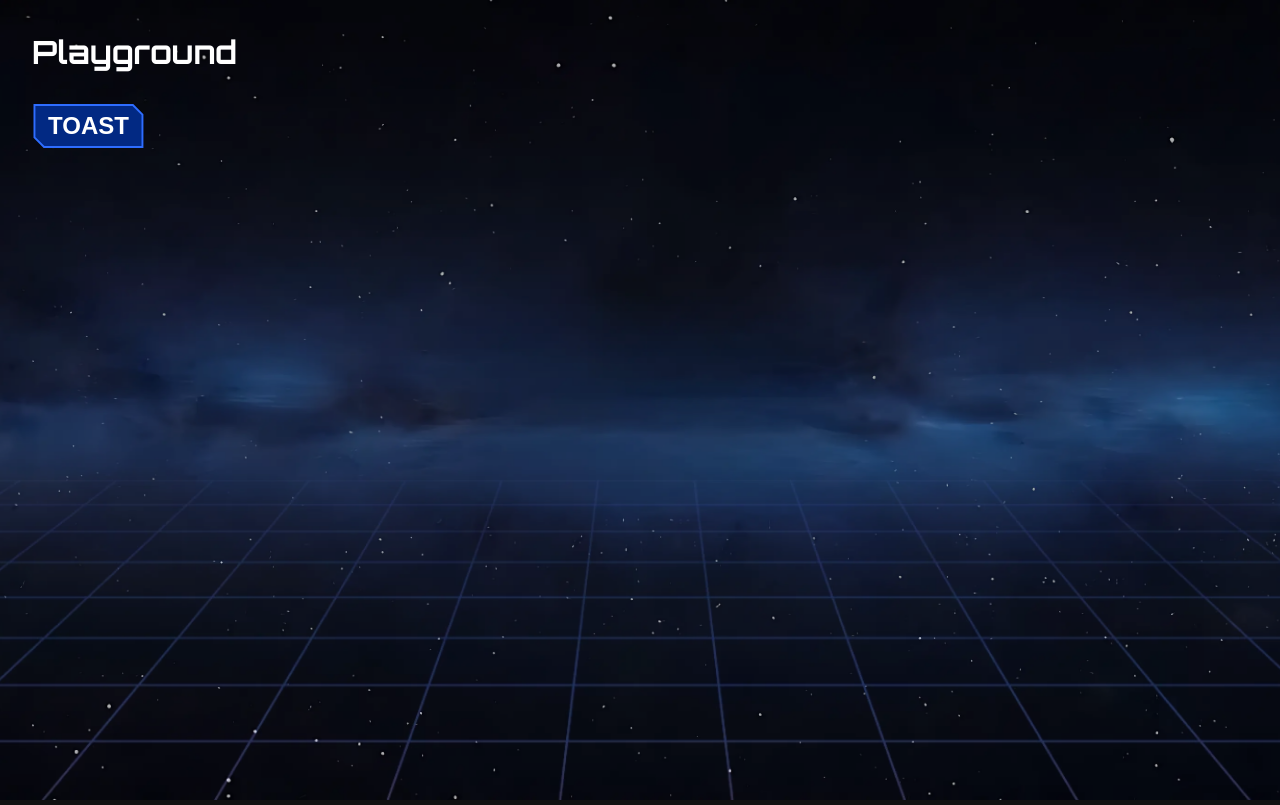
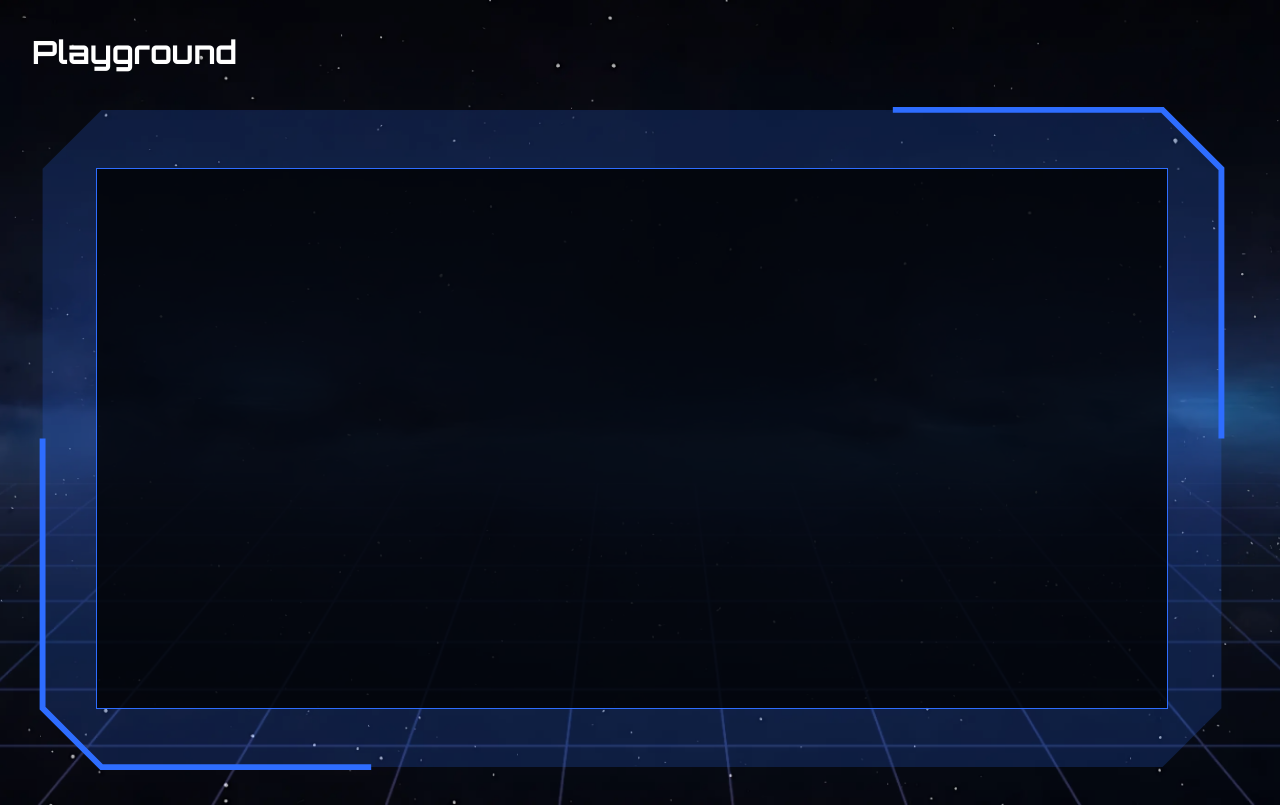
Before and after one commit to CodectiveOrg/snake-frontend, a React (Vite) app: page /playground in a window 1280 px wide. Built offline with nearby package versions, Linux system fonts and the light colour scheme; a web font is replaced by a local one.

Commit message:
[ADD] canvas

```diff
--- a/src/components/canvas/canvas.component.tsx
+++ b/src/components/canvas/canvas.component.tsx
@@ -1,9 +1,18 @@
 import type { ReactNode, Ref } from "react";
+
+import clsx from "clsx";
+
+import CanvasFrameComponent from "@/components/canvas/components/canvas-frame/canvas-frame.component.tsx";
 
 import styles from "./canvas.module.css";
 
-type Props = { ref: Ref<HTMLCanvasElement> };
+type Props = { ref: Ref<HTMLCanvasElement>; className?: string };
 
-export default function CanvasComponent({ ref }: Props): ReactNode {
-  return <canvas ref={ref} className={styles.canvas}></canvas>;
+export default function CanvasComponent({ ref, className }: Props): ReactNode {
+  return (
+    <div className={clsx(styles.canvas, className)}>
+      <CanvasFrameComponent className={styles.frame} />
+      <canvas ref={ref}></canvas>
+    </div>
+  );
 }
--- a/src/components/canvas/canvas.module.css
+++ b/src/components/canvas/canvas.module.css
@@ -1,3 +1,25 @@
 .canvas {
-  border: 1px solid hsl(0deg 0% 20%);
+  --padding: 4rem;
+
+  position: relative;
+
+  padding: var(--padding);
+
+  .frame {
+    position: absolute;
+    inset: 0;
+    z-index: -1;
+
+    block-size: 100%;
+    inline-size: 100%;
+  }
+
+  canvas {
+    background-color: var(--color-canvas-background);
+
+    block-size: 100%;
+    inline-size: 100%;
+
+    border: 1px solid var(--color-primary);
+  }
 }
--- /dev/null
+++ b/src/components/canvas/components/canvas-frame/canvas-frame.component.tsx
@@ -0,0 +1,45 @@
+import type { ReactNode, SVGProps } from "react";
+
+import clsx from "clsx";
+
+import { Size } from "@/configs/size.config.ts";
+
+import { useResizeObserver } from "@/hooks/use-resize-observer.ts";
+
+import styles from "./canvas-frame.module.css";
+
+export default function CanvasFrameComponent({
+  className,
+  ...props
+}: SVGProps<SVGSVGElement>): ReactNode {
+  const { ref, width, height } = useResizeObserver<SVGSVGElement>();
+
+  const offset = Size.CANVAS_CORNER_OFFSET;
+  const strokeWidth = Size.CANVAS_CORNER_WIDTH;
+
+  return (
+    <svg
+      ref={ref}
+      className={clsx(styles["canvas-frame"], className)}
+      viewBox={`${-strokeWidth} ${-strokeWidth} ${width + 2 * strokeWidth} ${height + 2 * strokeWidth}`}
+      fill="none"
+      xmlns="http://www.w3.org/2000/svg"
+      {...props}
+    >
+      <path
+        className={styles.perimeter}
+        d={`M${offset} 0L0 ${offset}V${height - offset}L${offset} ${height}H${width - offset}L${width} ${height - offset}V${offset}L${width - offset} 0H${offset}Z`}
+      />
+      <path
+        className={styles.corner}
+        d={`M0 ${height / 2}V${height - offset}L${offset} ${height}H${height / 2}`}
+        strokeWidth={strokeWidth}
+      />
+      <path
+        className={styles.corner}
+        d={`M${width} ${height / 2}V${offset}L${width - offset} 0H${width - height / 2}`}
+        strokeWidth={strokeWidth}
+      />
+    </svg>
+  );
+}
--- /dev/null
+++ b/src/components/canvas/components/canvas-frame/canvas-frame.module.css
@@ -0,0 +1,9 @@
+.canvas-frame {
+  .perimeter {
+    fill: color-mix(in hsl, var(--color-primary) 20%, transparent);
+  }
+
+  .corner {
+    stroke: var(--color-primary);
+  }
+}
--- a/src/components/modal/components/modal-frame/modal-frame.component.tsx
+++ b/src/components/modal/components/modal-frame/modal-frame.component.tsx
@@ -35,8 +35,6 @@ export default function ModalFrameComponent({
     <svg
       ref={ref}
       className={clsx(styles["modal-frame"], className)}
-      width={width + 2 * strokeWidth}
-      height={height + 2 * strokeWidth}
       viewBox={`${-strokeWidth} ${-strokeWidth} ${width + 2 * strokeWidth} ${height + 2 * strokeWidth}`}
       fill="none"
       xmlns="http://www.w3.org/2000/svg"
--- a/src/configs/size.config.ts
+++ b/src/configs/size.config.ts
@@ -6,4 +6,6 @@ export const Size = {
   MODAL_CORNER_OFFSET: 20,
   MODAL_CORNER_WIDTH: 6,
   MODAL_MIN_TITLE_WIDTH: 200,
+  CANVAS_CORNER_OFFSET: 60,
+  CANVAS_CORNER_WIDTH: 6,
 };
--- a/src/pages/playground/playground.page.tsx
+++ b/src/pages/playground/playground.page.tsx
@@ -1,19 +1,17 @@
-import type { ReactNode } from "react";
+import { type ReactNode, useRef } from "react";
 
-import { toast } from "sonner";
-
-import ButtonComponent from "@/components/button/button.component.tsx";
+import CanvasComponent from "@/components/canvas/canvas.component.tsx";
 
 import styles from "./playground.module.css";
 
 export default function PlaygroundPage(): ReactNode {
+  const ref = useRef<HTMLCanvasElement>(null);
+
   return (
     <div className={styles.playground}>
       <h1>Playground</h1>
-      <main style={{ display: "grid", gap: "1rem", width: "fit-content" }}>
-        <ButtonComponent onClick={() => toast("Hello, friend!")}>
-          Toast
-        </ButtonComponent>
+      <main style={{ display: "grid", gap: "1rem", width: "75rem" }}>
+        <CanvasComponent ref={ref} />
       </main>
     </div>
   );
--- a/src/styles/colors.css
+++ b/src/styles/colors.css
@@ -8,4 +8,5 @@
   --color-glass: hsl(0deg 0% 0% / 61%); /* #000000 61.18% */
 
   --color-body-overlay: hsl(0deg 0% 0% / 60%);
+  --color-canvas-background: hsl(0deg 0% 0% / 80%);
 }
```
